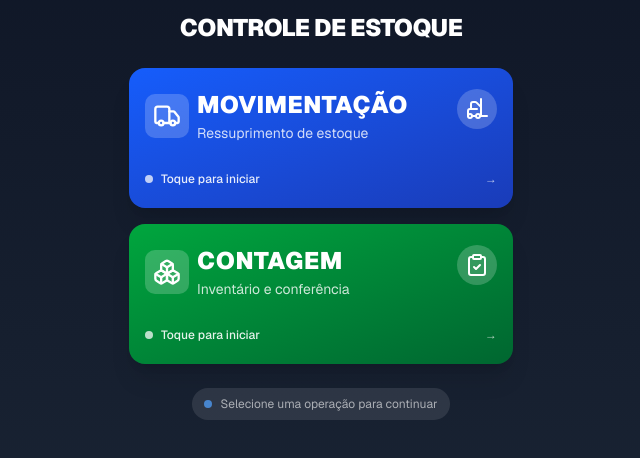
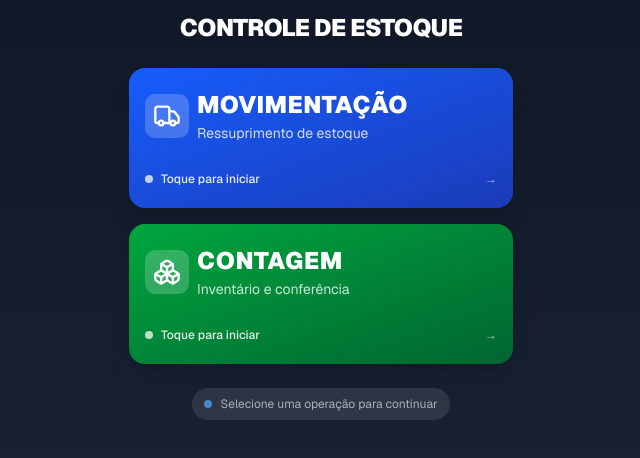
Before and after one commit to krlosrosa/movimentacao, a Next.js app: page / in a window 1280 px wide. Shown: the top 458 px of the page, without its empty margins (319-959 px from the left). Built offline with nearby package versions, Linux system fonts and the light colour scheme.

Commit message:
contagem estoque

```diff
--- a/src/app/page.tsx
+++ b/src/app/page.tsx
@@ -90,10 +90,6 @@ export default function Home() {
                     </div>
                   </div>
                 </div>
-
-                <div className="p-2 bg-white/20 rounded-full">
-                  <opcao.subIcon className="w-6 h-6 text-white" />
-                </div>
               </div>
 
               {/* Indicador visual */}
```
